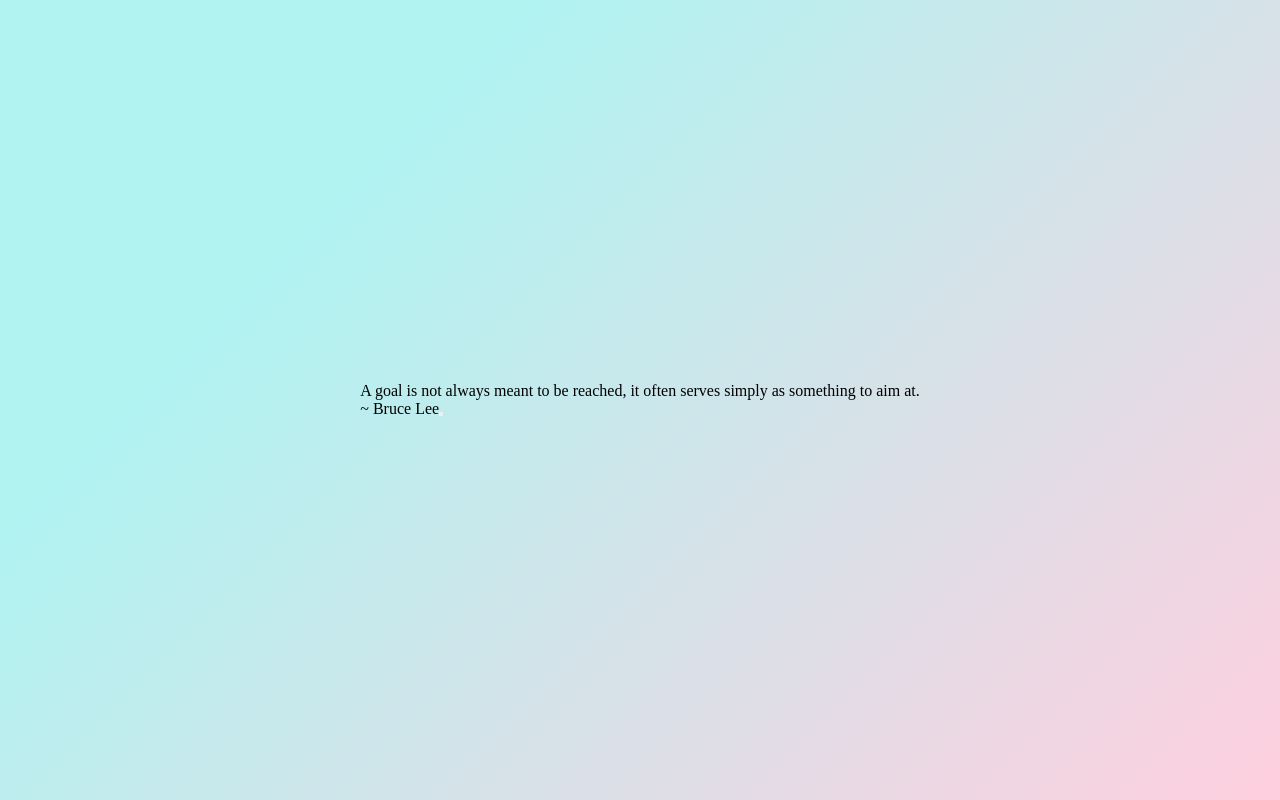
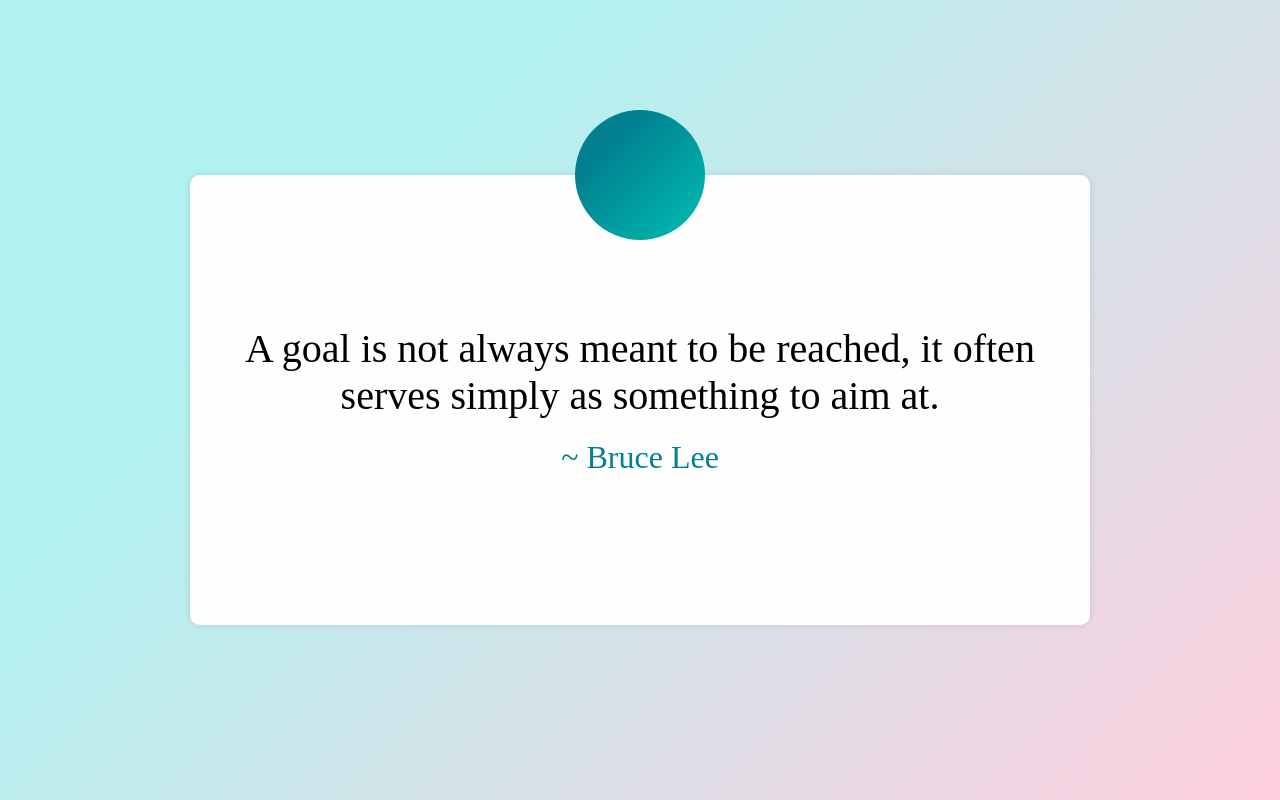
Before and after one commit to Anshika75/EchoVerse, an Angular app: page / in a window 1280 px wide. Built offline with nearby package versions, Linux system fonts and the light colour scheme; a web font is replaced by a local one.

Commit message:
Update quote-box.component.css

```diff
--- a/src/app/quote-box/quote-box.component.css
+++ b/src/app/quote-box/quote-box.component.css
@@ -0,0 +1,55 @@
+.quote-box{
+    width: 900px;
+    min-height: 450px;
+    background-color: #fefefe;
+    border-radius: 10px;
+    box-shadow: 0 0 10px rgba(0, 0, 0, 0.1);
+    position: relative;
+    display: flex;
+    flex-direction: column;
+    justify-content: center;
+    align-items: center;
+}
+
+.quote-box .quote-icon{
+    position: absolute;
+    left: 50%;
+    top: 0;
+    height: 130px;
+    width: 130px;
+    transform: translate(-50%, -50%);
+    border-radius: 50%;
+    background-color: #00bfb2;
+    background-image: linear-gradient(315deg, #00bfb2 0%, #028090 74%);
+    display: grid;
+    place-items: center;
+
+}
+
+.quote-box .quote-icon i{
+    font-size: 4rem;
+    color: #fefefe;
+}
+
+.quote-box p{
+    font-size: 2.5rem;
+    padding: 0 20px;
+    text-align: center;
+    margin-bottom: 20px;
+}
+
+.quote-box i{
+    font-size: 2rem;
+    color: #028090;
+}
+
+.quote-box button.regenerate{
+    position: absolute;
+    bottom: 20px;
+    right: 20px;
+    color: #028090;
+    cursor: pointer;
+    background: transparent;
+    border: none;
+    outline: none;
+}
```
